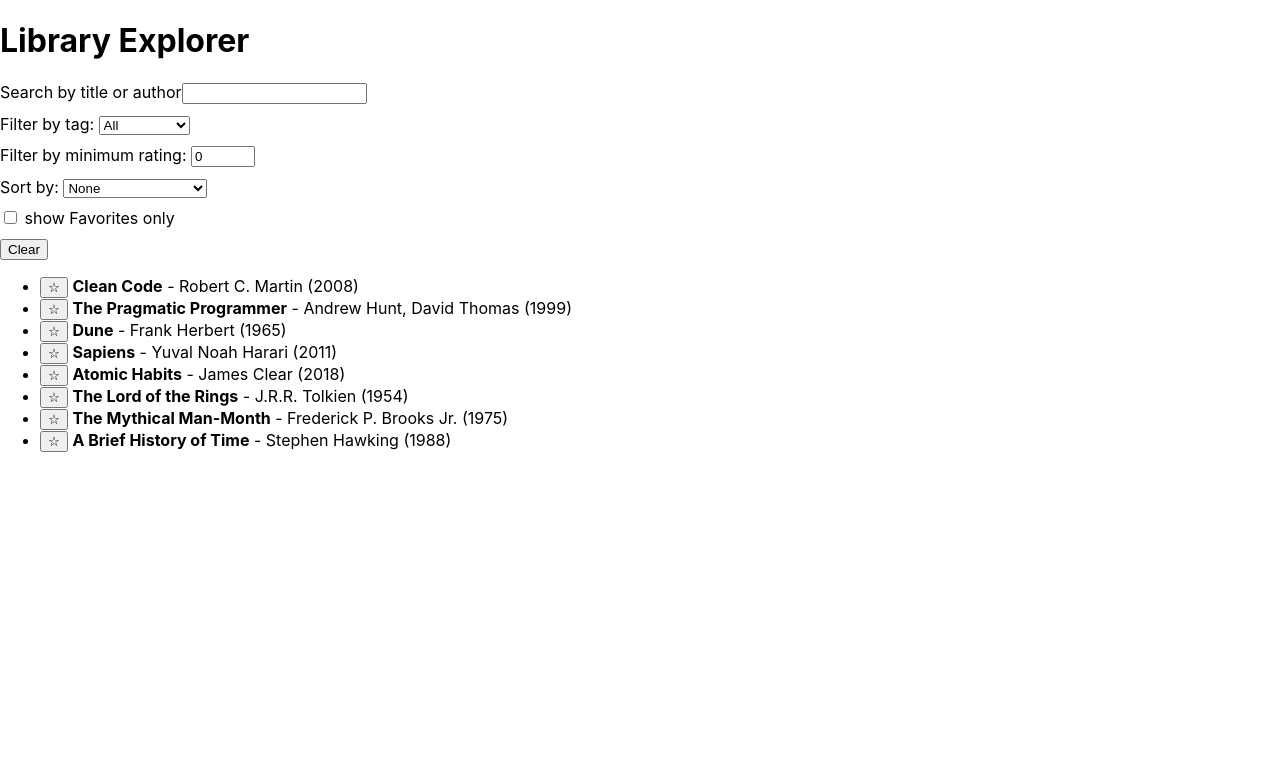
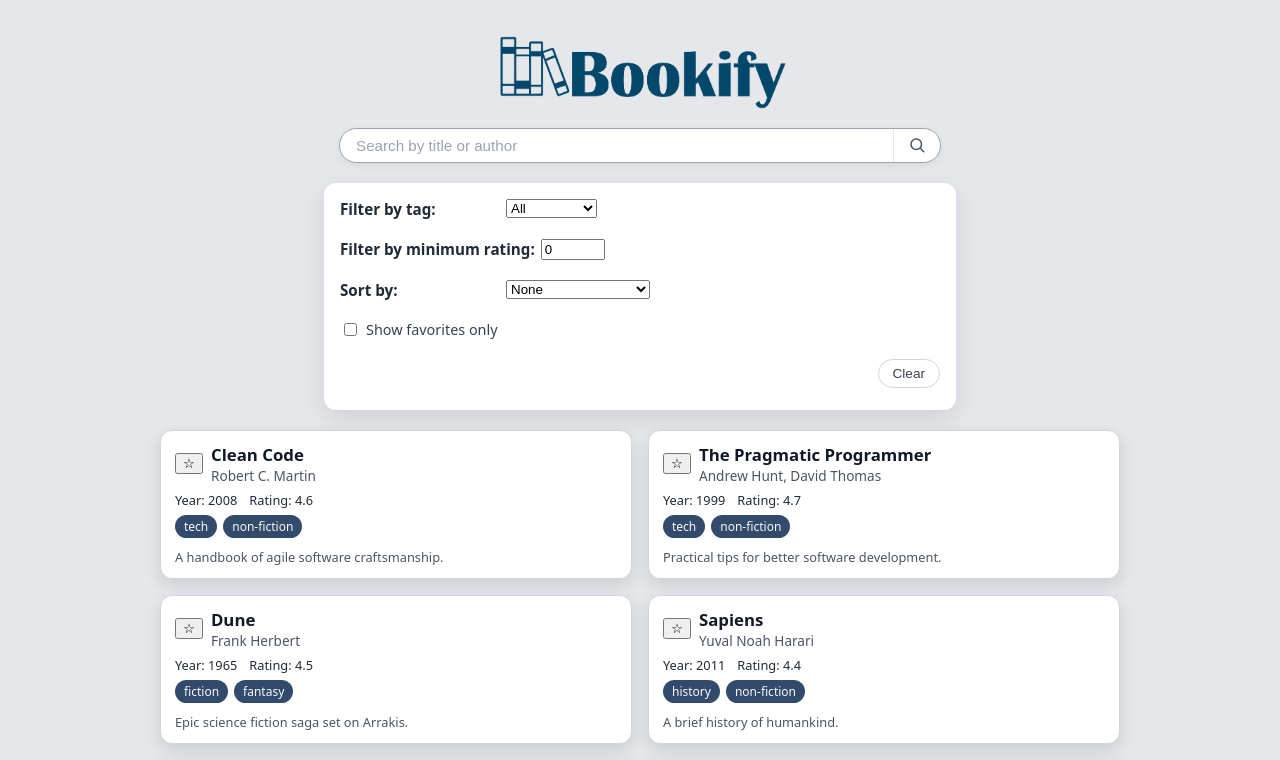
Before and after one commit to OfekAmar/library-explorer, a React (Create React App) app: page / in a window 1280 px wide. Shown: the top 760 px of the page. Built offline with nearby package versions, Linux system fonts and the light colour scheme.

Commit message:
CSS updated + Design added + logo

```diff
--- a/src/App.css
+++ b/src/App.css
@@ -1,38 +1,348 @@
-.App {
+/* App.css */
+body {
+  margin: 0;
+  font-family: system-ui, -apple-system, BlinkMacSystemFont, "Segoe UI",
+    sans-serif;
+  background: #e5e7eb;
+  color: #111827;
+}
+
+.app {
+  max-width: 960px;
+  margin: 0 auto;
+  padding: 24px 16px 40px;
+}
+
+.app-title {
+  font-size: 2rem;
+  font-weight: 700;
+  margin-bottom: 16px;
   text-align: center;
 }
 
-.App-logo {
-  height: 40vmin;
-  pointer-events: none;
+.app-header {
+  display: flex;
+  align-items: center;
+  justify-content: center;
+  gap: 10px;
+  margin-top: 2px;
+  margin-bottom: 7px;
 }
 
-@media (prefers-reduced-motion: no-preference) {
-  .App-logo {
-    animation: App-logo-spin infinite 20s linear;
+.app-logo {
+  width: 320px;
+  height: auto;
+}
+
+.app-brand {
+  font-size: 1.8rem;
+  font-weight: 800;
+  color: #1f2937;
+  margin: 0;
+}
+
+/* Search  */
+
+.search-section {
+  margin-bottom: 20px;
+  display: flex;
+  justify-content: center;
+}
+
+.search-bar {
+  display: flex;
+  align-items: center;
+  max-width: 600px;
+  width: 100%;
+  border-radius: 999px;
+  border: 1px solid #9ca3af;
+  background: #ffffff;
+  overflow: hidden;
+  box-shadow: 0 3px 8px rgba(0, 0, 0, 0.06);
+  transition: border-color 0.2s ease, box-shadow 0.2s ease;
+}
+
+.search-bar:hover {
+  border-color: #6b7280;
+}
+
+.search-bar:focus-within {
+  border-color: #2563eb;
+  box-shadow: 0 0 0 3px rgba(37, 99, 235, 0.2);
+}
+
+.search-icon {
+  position: absolute;
+  left: 14px;
+  font-size: 1.1rem;
+  color: #6b7280;
+}
+
+.search-bar-input {
+  flex: 1;
+  border: none;
+  outline: none;
+  padding: 8px 12px 8px 16px;
+  font-size: 0.95rem;
+  background: transparent;
+}
+
+.search-bar-input::placeholder {
+  color: #9ca3af;
+}
+
+.search-bar-button {
+  border: none;
+  border-left: 1px solid #e5e7eb;
+  background: transparent;
+  cursor: pointer;
+  padding: 0 14px;
+  height: 100%;
+  display: flex;
+  align-items: center;
+  justify-content: center;
+  font-size: 1rem;
+  color: #4b5563;
+  transition: background-color 0.15s ease, color 0.15s ease;
+}
+
+.search-bar-button:hover {
+  background-color: #f3f4f6;
+  color: #111827;
+}
+
+.search-icon-svg {
+  width: 18px;
+  height: 18px;
+}
+
+
+/* filters */
+
+.filters-section {
+  display: flex;
+  justify-content: center;
+  margin-bottom: 20px;
+}
+
+.controls {
+  width: 100%;
+  max-width: 600px;
+  background: #ffffff;
+  border-radius: 12px;
+  padding: 16px 16px 12px;
+  box-shadow: 0 8px 22px rgba(15, 23, 42, 0.1);
+  display: grid;
+  grid-template-columns: 1fr;
+  gap: 10px;
+}
+
+
+.control-row {
+  display: flex;
+  align-items: center;
+  gap: 6px;
+  width: 100%;
+  margin-bottom: 10px;
+}
+
+
+.control-row--inline {
+  flex-direction: row;
+  align-items: center;
+  justify-content: flex-start;
+  gap: 8px;
+}
+
+.control-row--right {
+  display: flex;
+  justify-content: flex-end;
+}
+
+.control-row--full {
+  grid-column: 1 / -1;
+}
+
+.control-label {
+  flex: 0 0 160px;
+  font-size: 0.95rem;
+  font-weight: 600;
+  color: #1f2937;
+  white-space: nowrap;
+}
+
+.control-input,
+.control-select {
+  flex: 1;
+  padding: 6px 8px;
+  border-radius: 6px;
+  border: 1px solid #9ca3af;
+  font-size: 0.9rem;
+  outline: none;
+  background: #f9fafb;
+}
+
+.control-input--small {
+  max-width: 120px;
+}
+
+.control-input:focus,
+.control-select:focus {
+  border-color: #2563eb;
+  box-shadow: 0 0 0 3px rgba(37,99,235,0.2);
+}
+
+
+/* buttons */
+
+.btn {
+  display: inline-flex;
+  align-items: center;
+  justify-content: center;
+  padding: 6px 14px;
+  border-radius: 999px;
+  border: 1px solid transparent;
+  font-size: 0.85rem;
+  cursor: pointer;
+  transition: background-color 0.15s ease, color 0.15s ease,
+    border-color 0.15s ease, transform 0.05s ease;
+}
+
+.btn:hover {
+  transform: translateY(-1px);
+}
+
+.btn-secondary {
+  background: #ffffff;
+  color: #374151;
+  border-color: #d1d5db;
+}
+
+.btn-secondary:hover {
+  background: #f9fafb;
+  border-color: #9ca3af;
+}
+
+/* checkbox */
+
+.checkbox-label {
+  display: inline-flex;
+  align-items: center;
+  gap: 6px;
+  font-size: 0.9rem;
+  color: #374151;
+}
+
+/* books list */
+
+.books-list {
+  list-style: none;
+  padding: 0;
+  margin: 0;
+  display: grid;
+  grid-template-columns: minmax(0, 1fr);
+  gap: 16px;
+}
+
+/* large screens – two columns */
+
+@media (min-width: 768px) {
+  .books-list {
+    grid-template-columns: repeat(2, minmax(0, 1fr));
   }
 }
 
-.App-header {
-  background-color: #282c34;
-  min-height: 100vh;
+/* book card */
+
+.book-card {
+  background: #ffffff;
+  border-radius: 12px;
+  padding: 12px 14px;
+  box-shadow: 0 6px 16px rgba(15, 23, 42, 0.12);
   display: flex;
   flex-direction: column;
-  align-items: center;
-  justify-content: center;
-  font-size: calc(10px + 2vmin);
-  color: white;
+  gap: 6px;
+  border: 1px solid #d1d5db;
 }
 
-.App-link {
-  color: #61dafb;
+.book-card-header {
+  display: flex;
+  align-items: center;
+  gap: 8px;
 }
 
-@keyframes App-logo-spin {
-  from {
-    transform: rotate(0deg);
-  }
-  to {
-    transform: rotate(360deg);
-  }
+.book-title-author {
+  display: flex;
+  flex-direction: column;
 }
+
+.book-title {
+  font-size: 1.05rem;
+  font-weight: 700;
+  margin: 0;
+  color: #111827
+}
+
+.book-author {
+  font-size: 0.85rem;
+  color: #4b5563;
+  margin: 0;
+}
+
+.book-meta {
+  display: flex;
+  gap: 12px;
+  font-size: 0.8rem;
+  color: #222936;
+}
+
+.book-tags {
+  display: flex;
+  flex-wrap: wrap;
+  gap: 6px;
+}
+
+.book-tag {
+  font-size: 0.75rem;
+  padding: 3px 9px;
+  border-radius: 999px;
+  background: #324a6b;
+  color: #f9fafb;
+}
+
+.book-description {
+  font-size: 0.8rem;
+  color: #4b5563;
+  margin: 4px 0 0;
+}
+
+/* favorite button */
+
+.favorite-button {
+  border: none;
+  background: transparent;
+  cursor: pointer;
+  font-size: 1.2rem;
+  line-height: 1;
+  padding: 0;
+  color: #9ca3af;
+  transition: color 0.15s ease, transform 0.05s ease;
+}
+
+.favorite-button:hover {
+  transform: scale(1.1);
+}
+
+.favorite-button--active {
+  color: #f59e0b;
+}
+
+/* empty state */
+
+.empty-state {
+  text-align: center;
+  color: #374151;
+  font-size: 0.95rem;
+  font-weight: 500;
+  margin-top: 24px;
+}
--- a/src/App.tsx
+++ b/src/App.tsx
@@ -8,6 +8,7 @@
 import { FavoritesToggle } from './components/FavoritesToggle';
 import { ResetFilters } from './components/ResetFilters';
 import { BooksList } from './components/BooksList';
+import logo from "./assets/images/logo.png";
 
 function App() {
 
@@ -111,10 +112,16 @@
   }
 
   return (
-    <div>
-      <h1>  Library Explorer </h1>
-      <div>
+    <div className='app'>
+      <header className="app-header">
+        {/*The logo was created by me for previous collage project and internal use*/}
+        <img src={logo} alt="Bookify logo" className="app-logo" />
+      </header>
+      <div className="search-section">
         <SearchBar searchTerm={searchTerm} onSearchChange={setSearchTerm} />
+      </div>
+      <div className='filters-section'>
+        <div className='controls'>
           <TagFilter selectedTag={selectedTag} onTagChange={setSelectedTag} />
           <RatingFilter minRating={minRating} onRatingChange={setMinRating} />
           <SortSelection sortOption={sortOption} onSortChange={setSortOption} />
@@ -126,8 +133,10 @@
             setSortOption("none");
           }} />
         </div>
+      </div>
       <BooksList books={sortedBooks} favoriteIds={favorites} onToggleFavorite={toggleFavorite} />
     </div>
+
   );
 }
 
--- a/src/components/BookItem.tsx
+++ b/src/components/BookItem.tsx
@@ -9,11 +9,28 @@
 
 export function BookItem({ book, isFavorite, onToggleFavorite }: BookItemProps) {
     return (
-        <li>
-            <button type="button" onClick={() => onToggleFavorite(book.id)}>
-                {isFavorite ? "★" : "☆"}
-            </button>{' '}
-            <strong>{book.title}</strong> - {book.author} ({book.year})
+        <li className="book-card">
+            <div className="book-card-header">
+                <button type="button" onClick={() => onToggleFavorite(book.id)}>
+                    {isFavorite ? "★" : "☆"}
+                </button>{' '}
+                <div className="book-title-author">
+                    <h2 className="book-title">{book.title}</h2>
+                    <p className="book-author">{book.author}</p>
+                </div>
+            </div>
+            <div className="book-meta">
+                <span>Year: {book.year}</span>
+                <span>Rating: {book.rating}</span>
+            </div>
+            <div className="book-tags">
+                {book.tags.map((tag) => (
+                    <span key={tag} className="book-tag">
+                        {tag}
+                    </span>
+                ))}
+            </div>
+            <p className="book-description">{book.description}</p>
         </li>
     )
 }
--- a/src/components/BooksList.tsx
+++ b/src/components/BooksList.tsx
@@ -16,7 +16,7 @@
     }
 
     return (
-        <ul>
+        <ul className="books-list">
             {books.map((book) => (
                 <BookItem key={book.id}
                     book={book}
--- a/src/components/FavoritesToggle.tsx
+++ b/src/components/FavoritesToggle.tsx
@@ -11,11 +11,11 @@
         onChange(event.target.checked);
     }
     return (
-        <div style={{ marginTop: '10px' }}>
-            <label>
+        <div className="control-row">
+            <label className="checkbox-label">
                 <input type="checkbox" id="favoritesOnly" checked={checked} onChange={handleChange} />
                 {" "}
-                show Favorites only
+                <span>Show favorites only</span>
             </label>
         </div>
     )
--- a/src/components/RatingFilter.tsx
+++ b/src/components/RatingFilter.tsx
@@ -7,8 +7,8 @@
 
 export function RatingFilter({minRating, onRatingChange}: RatingFilterProps) {
     return (
-        <div style={{ marginTop: '10px' }}>
-          <label htmlFor='rating-filter'>Filter by minimum rating: </label>
+        <div className="control-row">
+          <label htmlFor='rating-filter' className="control-label">Filter by minimum rating: </label>
           <input id='rating-filter' type='number' min={0} max={5} step={0.5} value={minRating}
             onChange={(event) => {
               const value = Number(event.target.value);
--- a/src/components/ResetFilters.tsx
+++ b/src/components/ResetFilters.tsx
@@ -6,8 +6,8 @@
 
 export function ResetFilters({ onReset }: ResetFiltersProps) {
     return (
-        <div style={{ marginTop: '10px' }}>
-            <button onClick={onReset}> Clear </button>
+        <div className="control-row control-row--full control-row--right">
+            <button type="button" onClick={onReset} className="btn btn-secondary"> Clear </button>
         </div>
     )
 }
--- a/src/components/SearchBar.tsx
+++ b/src/components/SearchBar.tsx
@@ -6,11 +6,33 @@
 }
 export function SearchBar({ searchTerm, onSearchChange }: SearchBarProps) {
     return (
-        <div>
-            <label htmlFor="search"> Search by title or author</label>
-            <input id='search' type='text' value={searchTerm} onChange={(event) =>
-            onSearchChange(event.target.value)}>
-            </input>
+        <div className="search-bar">
+            <input
+                type="text"
+                className="search-bar-input"
+                placeholder="Search by title or author"
+                value={searchTerm}
+                onChange={(e) => onSearchChange(e.target.value)}
+                aria-label="Search by title or author"
+            />
+
+            {/* Search Icon using SVG from w3.org*/}
+            <button type="button" className="search-bar-button">
+                <svg
+                    xmlns="http://www.w3.org/2000/svg"
+                    fill="none"
+                    viewBox="0 0 24 24"
+                    strokeWidth={2}
+                    stroke="currentColor"
+                    className="search-icon-svg"
+                >
+                    <path
+                        strokeLinecap="round"
+                        strokeLinejoin="round"
+                        d="M21 21l-4.35-4.35m1.35-5.65a7 7 0 11-14 0 7 7 0 0114 0z"
+                    />
+                </svg>
+            </button>
         </div>
     )
 }
--- a/src/components/SortSelection.tsx
+++ b/src/components/SortSelection.tsx
@@ -15,8 +15,8 @@
     }
 
     return (
-        <div style={{ marginTop: '10px' }}>
-            <label htmlFor='sort'>Sort by: </label>
+        <div className="control-row">
+            <label htmlFor='sort' className="control-label">Sort by: </label>
             <select id='sort' value={sortOption} onChange={handleChange}>
                 <option value='none'>None</option>
                 <option value='title-asc'>Title (A-Z)</option>
--- a/src/components/TagFilter.tsx
+++ b/src/components/TagFilter.tsx
@@ -18,8 +18,8 @@
     };
 
     return (
-        <div style={{ marginTop: '10px' }}>
-            <label htmlFor="tag-filter">Filter by tag: </label>
+        <div className="control-row">
+            <label htmlFor="tag-filter" className="control-label">Filter by tag: </label>
             <select id="tag-filter" value={selectedTag ?? ""}
                 onChange={handleChange}
             >
```
Also changed, not shown: src/assets/images/logo.png (added). Lines whose indentation alone changed are shown as unchanged.
